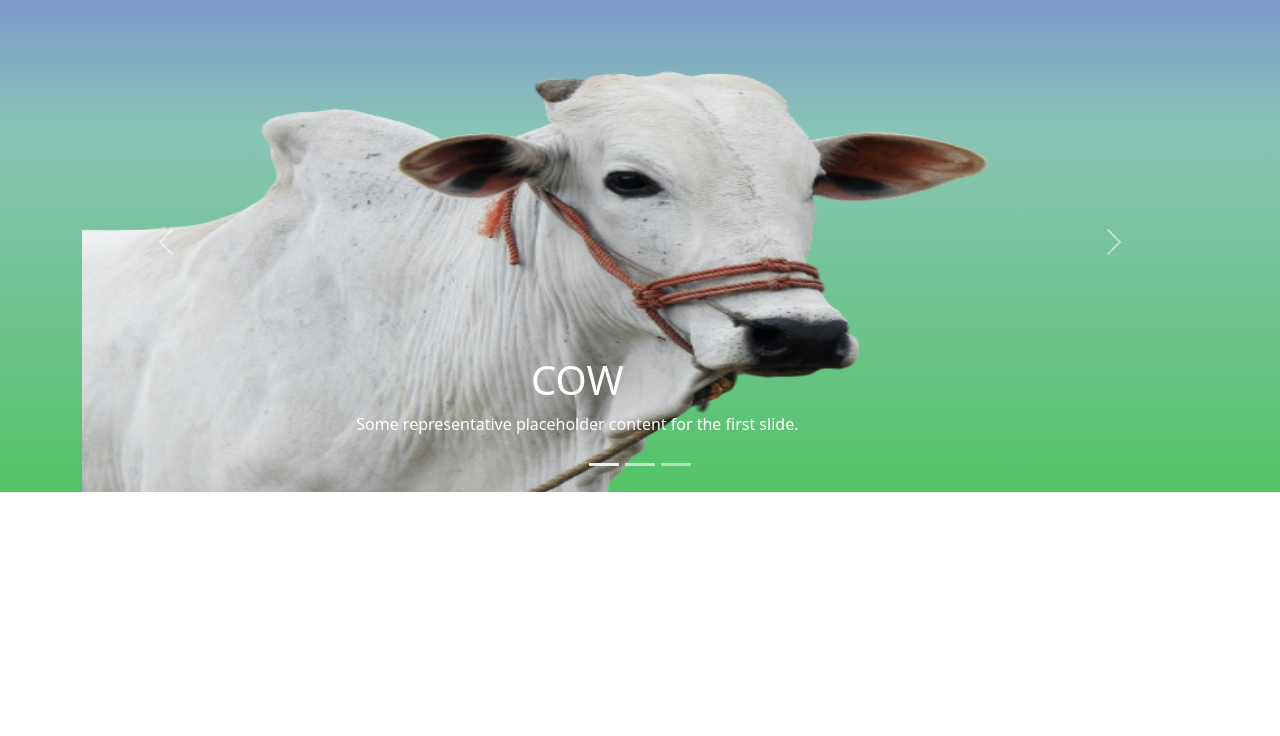
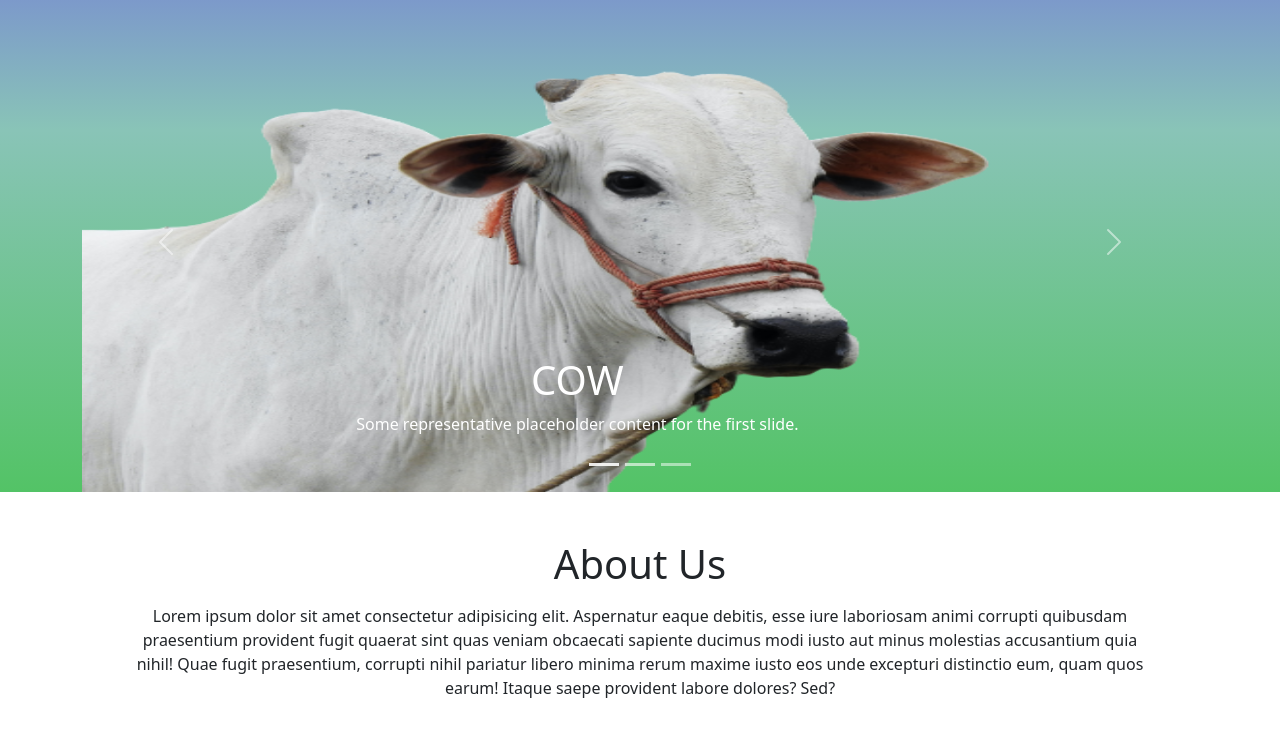
Before and after one commit to iqbal-bd/Online-Haat, a plain HTML site: page index.html in a window 1280 px wide. Shown: the part 64-800 px from the top of the page. Drawn offline with nearby package versions, Linux system fonts and the light colour scheme.

Commit message:
About Us part added

```diff
--- a/index.html
+++ b/index.html
@@ -113,6 +113,16 @@
         </section>
     </header>
 
+    <!-- main body part start -->
+    <main>
+
+      <!-- About Us part -->
+
+        <article class="container my-5">
+          <h1 class="text-center mb-3"><a class="text-decoration-none text-dark" href="">About Us</a></h1>
+          <p class="px-5 text-center">Lorem ipsum dolor sit amet consectetur adipisicing elit. Aspernatur eaque debitis, esse iure laboriosam animi corrupti quibusdam praesentium provident fugit quaerat sint quas veniam obcaecati sapiente ducimus modi iusto aut minus molestias accusantium quia nihil! Quae fugit praesentium, corrupti nihil pariatur libero minima rerum maxime iusto eos unde excepturi distinctio eum, quam quos earum! Itaque saepe provident labore dolores? Sed?</p>
+        </article>
+    </main>
 
     <script src="https://cdn.jsdelivr.net/npm/bootstrap@5.0.2/dist/js/bootstrap.bundle.min.js" integrity="sha384-MrcW6ZMFYlzcLA8Nl+NtUVF0sA7MsXsP1UyJoMp4YLEuNSfAP+JcXn/tWtIaxVXM" crossorigin="anonymous"></script>
 </body>
```
